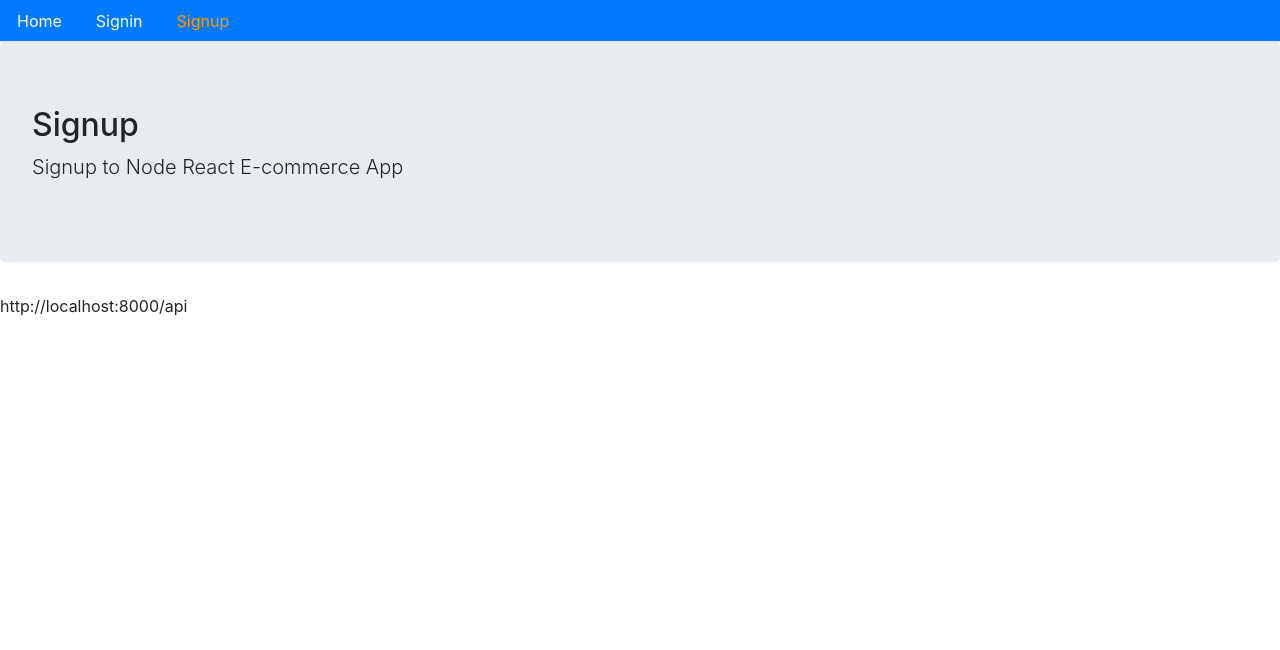
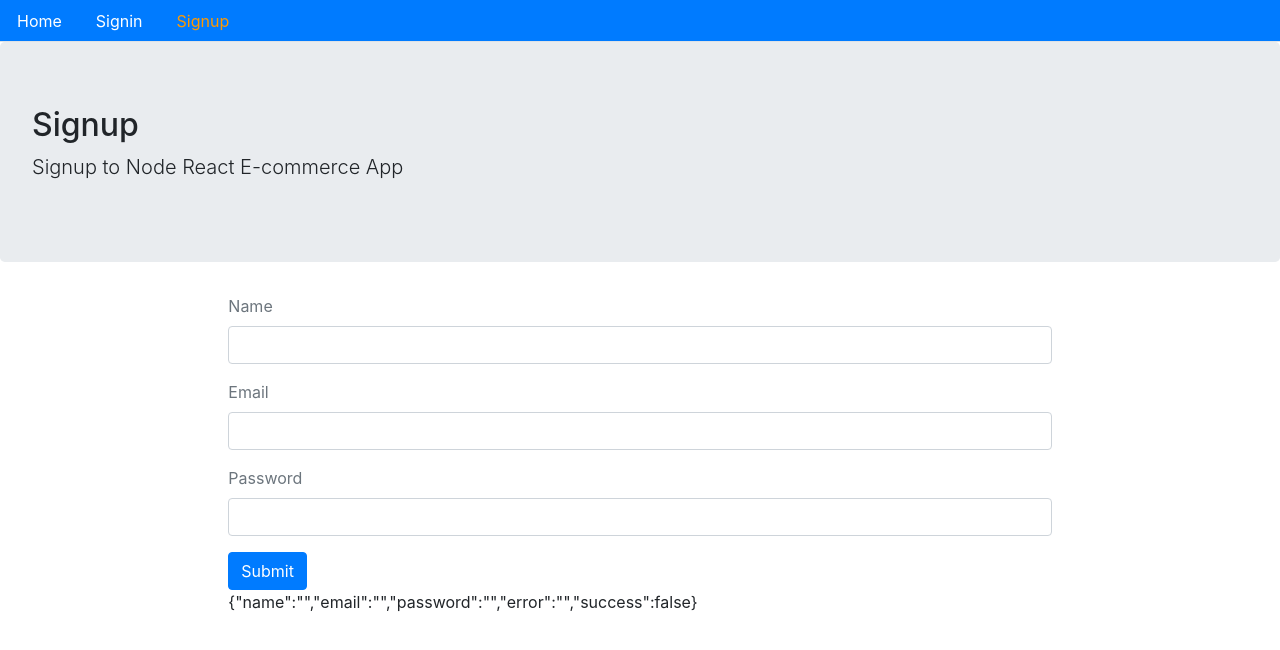
Before and after one commit to Jaysonliu9988/JL-Digital, a React (Create React App) app in the folder ecommerce-frontend/: page /signup in a window 1280 px wide. Shown: the top 650 px of the page. Built offline with nearby package versions, Linux system fonts and the light colour scheme.

Commit message:
add signup form handle change

```diff
--- a/ecommerce-frontend/src/user/Signup.js
+++ b/ecommerce-frontend/src/user/Signup.js
@@ -1,11 +1,62 @@
-import React from "react";
+import React, { useState } from "react";
 import Layout from "../core/Layout";
 import { API } from "../config";
 
-const Signup = () => (
-    <Layout title="Signup" description="Signup to Node React E-commerce App">
-        { API }
-    </Layout>
-);
+const Signup = () => {
+    const [values, setValues] = useState({
+        name: "",
+        email: "",
+        password: "",
+        error: "",
+        success: false
+    });
+
+    const handleChange = name => event => {
+        setValues({ ...values, error: false, [name]: event.target.value });
+    };
+
+    const signUpForm = () => (
+        <form>
+            <div className="form-group">
+                <label className="text-muted">Name</label>
+                <input
+                    onChange={handleChange("name")}
+                    type="text"
+                    className="form-control"
+                />
+            </div>
+
+            <div className="form-group">
+                <label className="text-muted">Email</label>
+                <input
+                    onChange={handleChange("email")}
+                    type="email"
+                    className="form-control"
+                />
+            </div>
+
+            <div className="form-group">
+                <label className="text-muted">Password</label>
+                <input
+                    onChange={handleChange("password")}
+                    type="password"
+                    className="form-control"
+                />
+            </div>
+            <button className="btn btn-primary">Submit</button>
+        </form>
+    );
+
+    return (
+        <Layout
+            title="Signup"
+            description="Signup to Node React E-commerce App"
+            className="container col-md-8 offset-md-2"
+        >
+            {signUpForm()}
+            {JSON.stringify(values)}
+        </Layout>
+    );
+};
 
 export default Signup;
```
